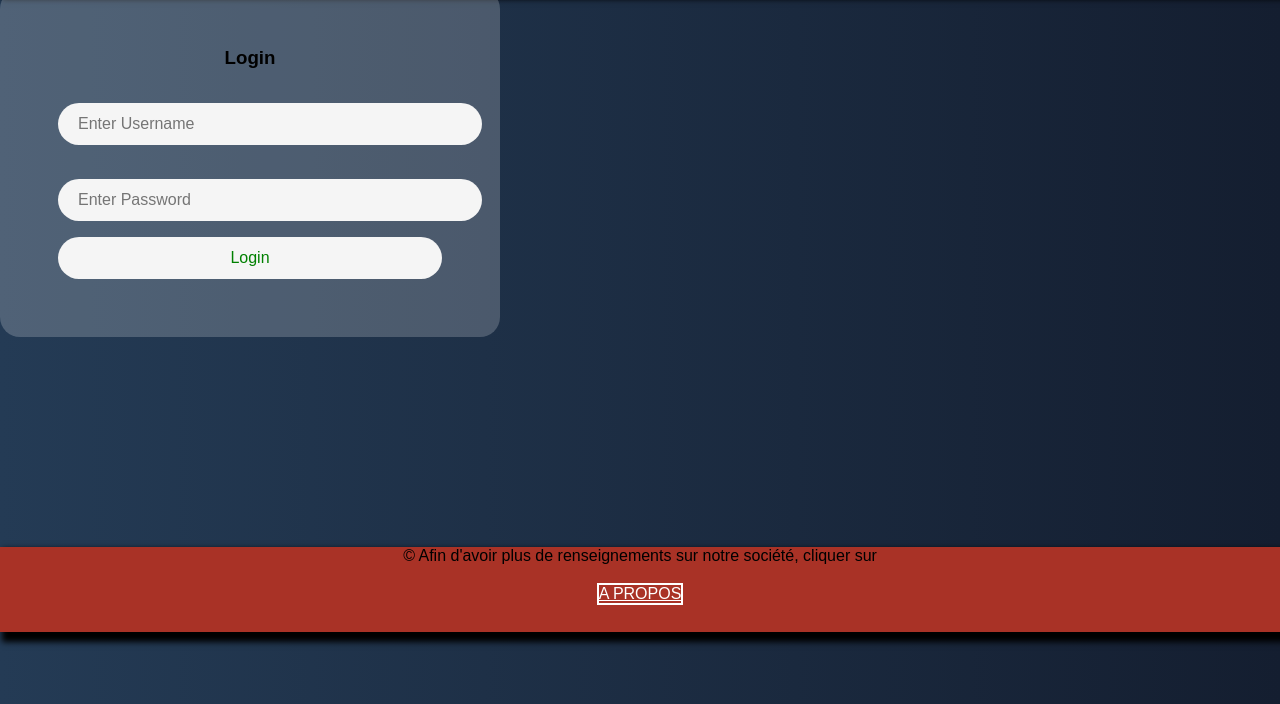
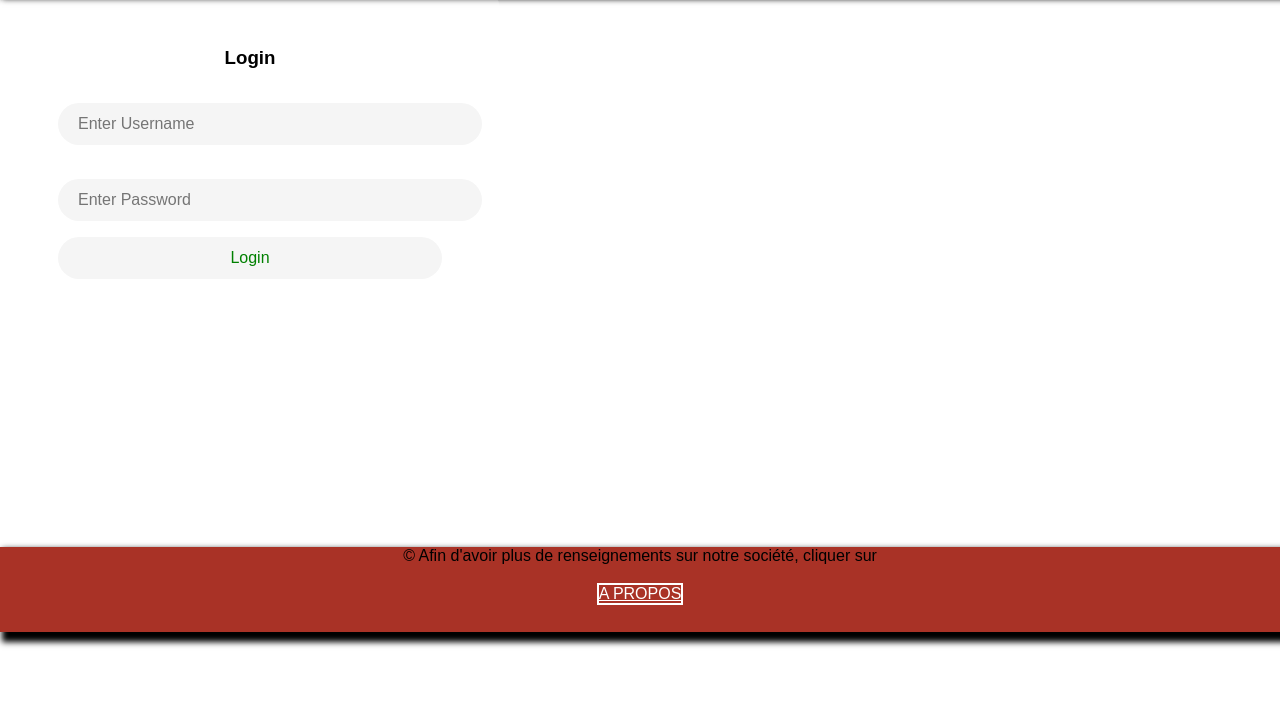
Before and after one commit to DieuveilleSuthi/MyESHOP, a plain HTML site: page page_connexion/login.html in a window 1280 px wide. Shown: the part 96-800 px from the top of the page. Drawn offline with Linux system fonts and the light colour scheme.

Commit message:
Update login.css

```diff
--- a/page_connexion/login.css
+++ b/page_connexion/login.css
@@ -80,16 +80,6 @@ header .dropdown-1 .content
     font-size :1em;
     font-family: system-ui}
 
-body {
-  /*display: flex;*/
-  width: 100%;
-  height: 100vh;
-  justify-content: center;
-  align-items: center;
-  background-color: #141e30;
-  background: linear-gradient(to right, #243b55,#141e30);
-  position: relative;
-}
 
 #error {
   color: red;
```
